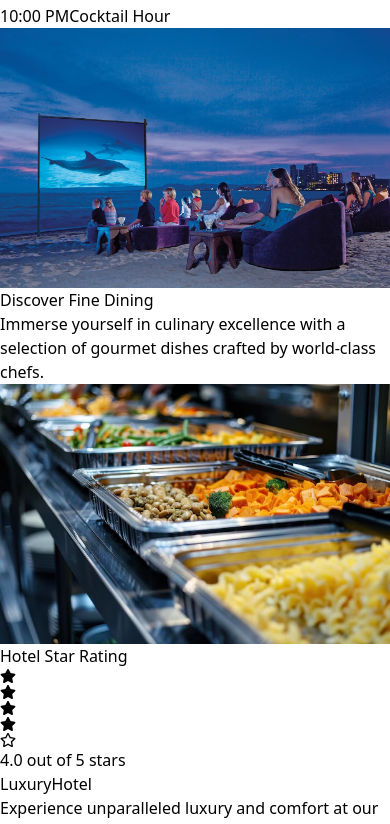
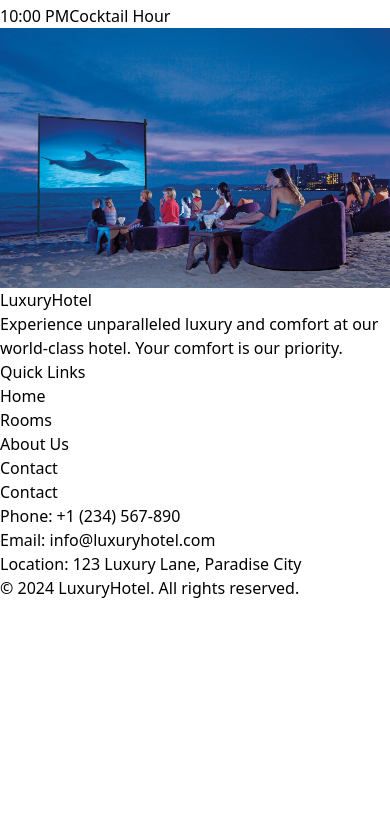
Before and after one commit to FrontendDev1025/luxury-hotel-website, a Next.js app: page / in a window 390 px wide. Shown: the part 1264-2088 px from the top of the page. After the commit the page ends 1864 px from the top, so only its background shows below. Built offline with nearby package versions, Linux system fonts and the light colour scheme.

Commit message:
Fix overlapping components, improve responsive design, and reuse footer component

```diff
--- a/src/app/page.tsx
+++ b/src/app/page.tsx
@@ -4,7 +4,7 @@ import { motion } from "framer-motion";
 import Hero from "./components/Hero";
 import ReservationForm from "./components/ReservationForm";
 import { FaSwimmingPool, FaSpa, FaDumbbell, FaCouch } from "react-icons/fa";
-import { FaStar, FaRegStar } from "react-icons/fa";
+
 
 // FeatureCard Props Type
 type FeatureCardProps = {
@@ -30,11 +30,10 @@ function FeatureCard({ icon, title, description }: FeatureCardProps) {
 
 export default function Home() {
   return (
-    <div className="w-full bg-white text-black font-inter relative">
+    <div className="w-full bg-white text-black font-inter">
       {/* Hero Section */}
       <div className="relative">
         <Hero />
-
         {/* Reservation Form */}
         <div className="absolute inset-x-0 mx-auto -bottom-12 z-10 w-full max-w-5xl">
           <ReservationForm />
@@ -42,14 +41,7 @@ export default function Home() {
       </div>
 
       {/* Why Stay With Us */}
-      <motion.section
-        id="why-us"
-        className="py-20 bg-white"
-        initial={{ opacity: 0, y: 50 }}
-        whileInView={{ opacity: 1, y: 0 }}
-        viewport={{ once: true }}
-        transition={{ duration: 1 }}
-      >
+      <section className="py-20 bg-white">
         <div className="max-w-6xl mx-auto px-6 text-center">
           <h2 className="text-3xl md:text-5xl font-playfair text-black mb-12">
             Why Stay With Us?
@@ -77,17 +69,10 @@ export default function Home() {
             />
           </div>
         </div>
-      </motion.section>
+      </section>
 
       {/* Activities & Schedule */}
-      <motion.section
-        id="schedule"
-        className="py-20 bg-white"
-        initial={{ opacity: 0, x: -50 }}
-        whileInView={{ opacity: 1, x: 0 }}
-        viewport={{ once: true }}
-        transition={{ duration: 1 }}
-      >
+      <section className="py-20 bg-gray-50">
         <div className="max-w-6xl mx-auto px-6">
           <h2 className="text-3xl md:text-5xl font-playfair text-black text-center mb-12">
             Activities & Schedule
@@ -123,7 +108,6 @@ export default function Home() {
                 ))}
               </ul>
             </div>
-
             {/* Right: Image */}
             <div className="relative overflow-hidden rounded-lg shadow-lg">
               <img
@@ -134,58 +118,9 @@ export default function Home() {
             </div>
           </div>
         </div>
-      </motion.section>
+      </section>
 
-      {/* Discover Fine Dining */}
-      <motion.section
-        className="py-20 bg-white"
-        initial={{ opacity: 0, x: 50 }}
-        whileInView={{ opacity: 1, x: 0 }}
-        viewport={{ once: true }}
-        transition={{ duration: 1 }}
-      >
-        <div className="max-w-6xl mx-auto flex flex-col md:flex-row-reverse items-center gap-12 px-6">
-          <div className="w-full md:w-1/2 text-center md:text-left">
-            <h2 className="text-3xl md:text-5xl font-playfair mb-6 text-black">
-              Discover Fine Dining
-            </h2>
-            <p className="text-lg text-gray-600 leading-relaxed">
-              Immerse yourself in culinary excellence with a selection of
-              gourmet dishes crafted by world-class chefs.
-            </p>
-          </div>
-          <div className="w-full md:w-1/2">
-            <div className="relative overflow-hidden rounded-lg shadow-lg">
-              <img
-                src="/assets/images/dining.jpg"
-                alt="Fine Dining"
-                className="w-full h-full object-cover transform hover:scale-105 transition-transform duration-500"
-              />
-            </div>
-          </div>
-        </div>
-      </motion.section>
 
-      {/* Star Rating Section */}
-      <motion.section
-        className="py-16 bg-white text-center"
-        initial={{ opacity: 0, scale: 0.9 }}
-        whileInView={{ opacity: 1, scale: 1 }}
-        viewport={{ once: true }}
-        transition={{ duration: 1 }}
-      >
-        <h2 className="text-3xl md:text-5xl font-playfair mb-6 text-black">
-          Hotel Star Rating
-        </h2>
-        <div className="flex justify-center items-center space-x-2 text-[#a77b50] text-4xl">
-          <FaStar />
-          <FaStar />
-          <FaStar />
-          <FaStar />
-          <FaRegStar />
-        </div>
-        <p className="text-lg text-gray-600 mt-4">4.0 out of 5 stars</p>
-      </motion.section>
     </div>
   );
 }
```
